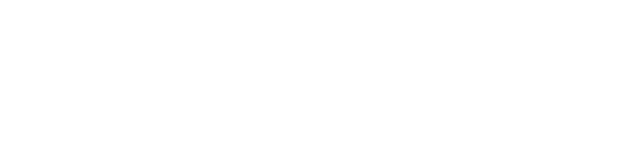
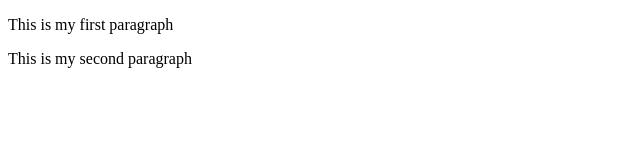
Before and after one commit to keith-mcdermott/git_practice, a plain HTML site: page index.html in a window 1280 px wide. Shown: the whole page, without its empty margins (0-640 px from the left). Drawn offline with Linux system fonts and the light colour scheme.

Commit message:
added second paragraph

```diff
--- a/index.html
+++ b/index.html
@@ -4,5 +4,7 @@
 <title> </title>
 </head>
 <body>
+<p> This is my first paragraph </p>
+<p> This is my second paragraph </p>
 </body>
 </html>
```
